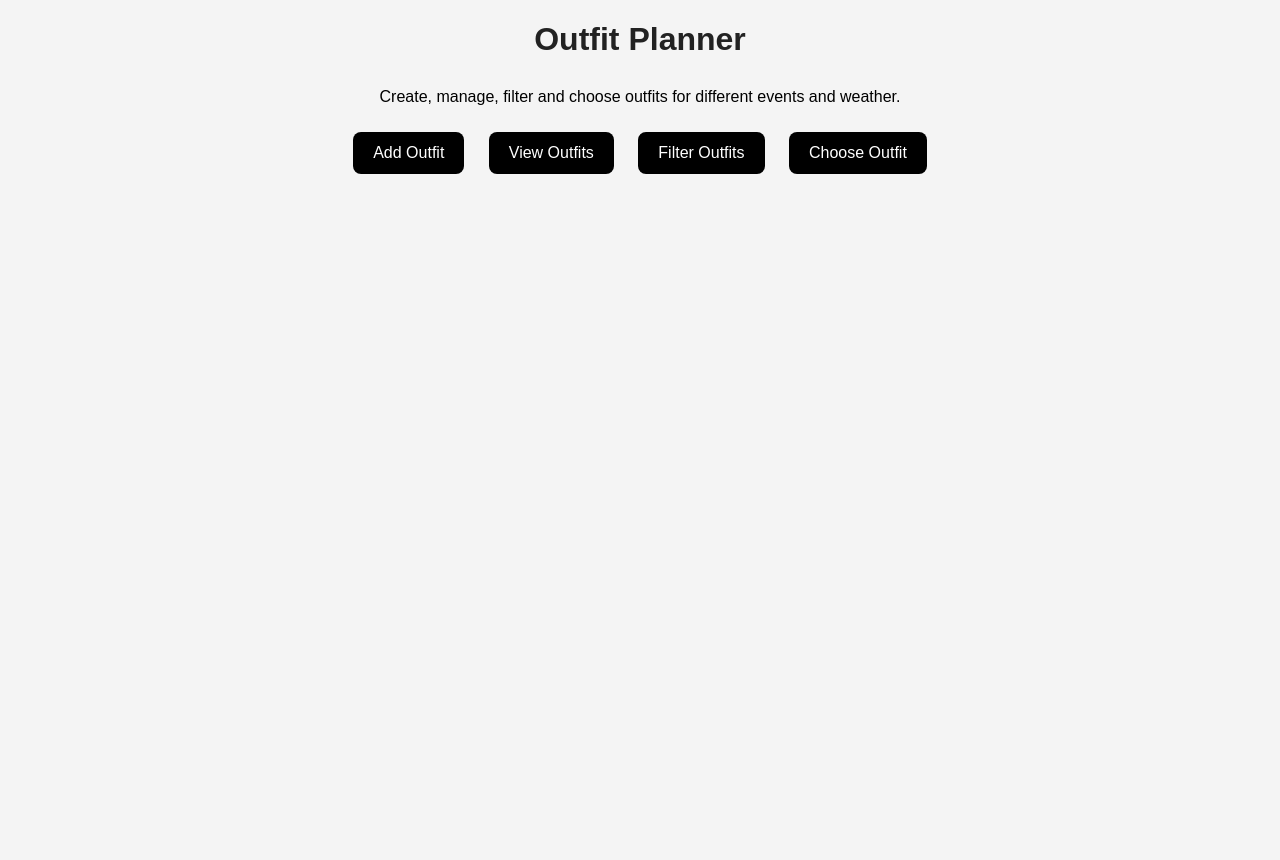
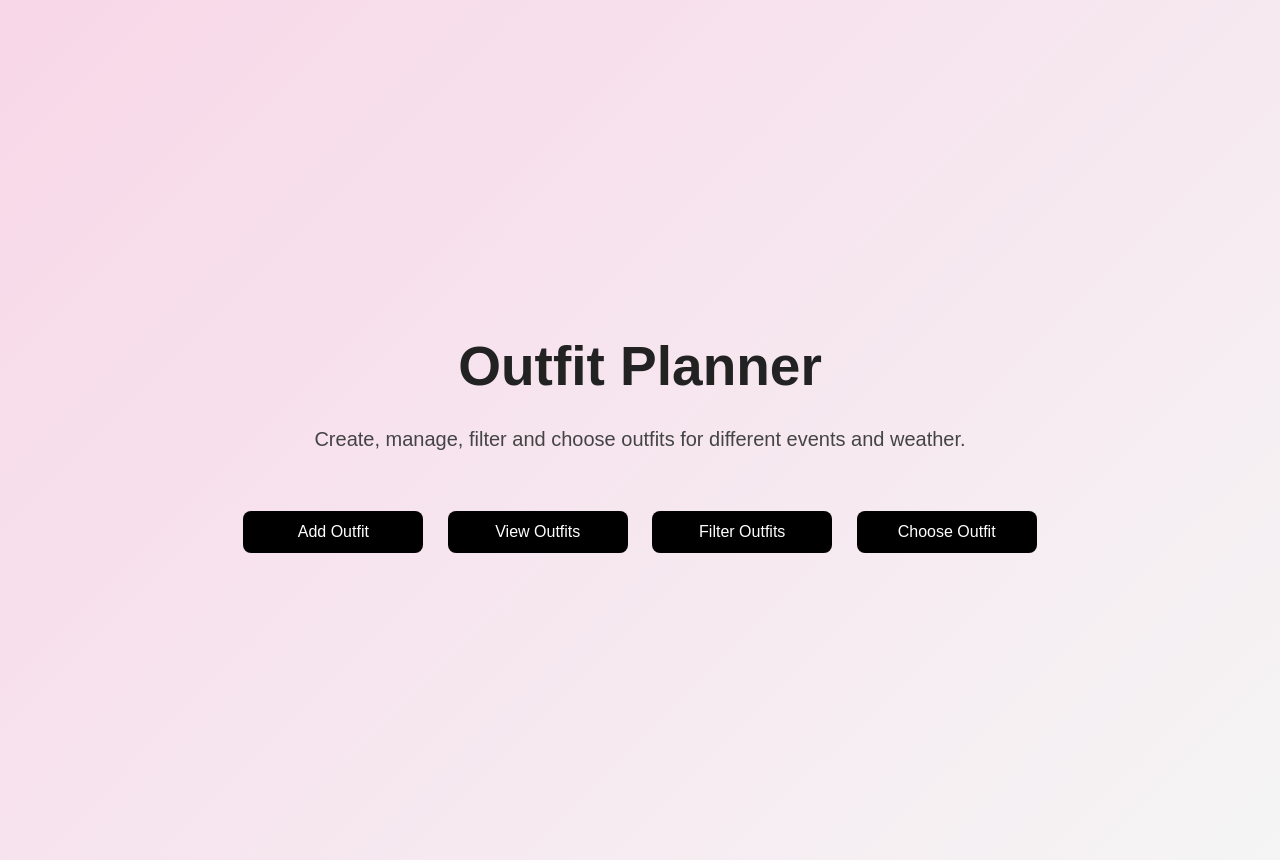
Before and after one commit to wazukeed/python_project_outfit-planner, a Flask app: page / in a window 1280 px wide. Before the commit the page ends 174 px from the top, so only its background shows below. Run offline with Flask 3, Linux system fonts and the light colour scheme.

Commit message:
Update style.css

```diff
--- a/static/style.css
+++ b/static/style.css
@@ -75,3 +75,33 @@ select {
     margin-bottom: 15px;
     background: white;
 }
+
+.hero {
+    min-height: 100vh;
+    background: linear-gradient(135deg, #f8d7e8, #f5f5f5);
+    display: flex;
+    flex-direction: column;
+    justify-content: center;
+    align-items: center;
+    text-align: center;
+    padding: 30px;
+}
+
+.hero h1 {
+    font-size: 55px;
+    margin-bottom: 10px;
+}
+
+.hero p {
+    font-size: 20px;
+    width: 60%;
+    color: #444;
+}
+
+.home-buttons {
+    margin-top: 30px;
+}
+
+.home-buttons button {
+    width: 180px;
+}
```
